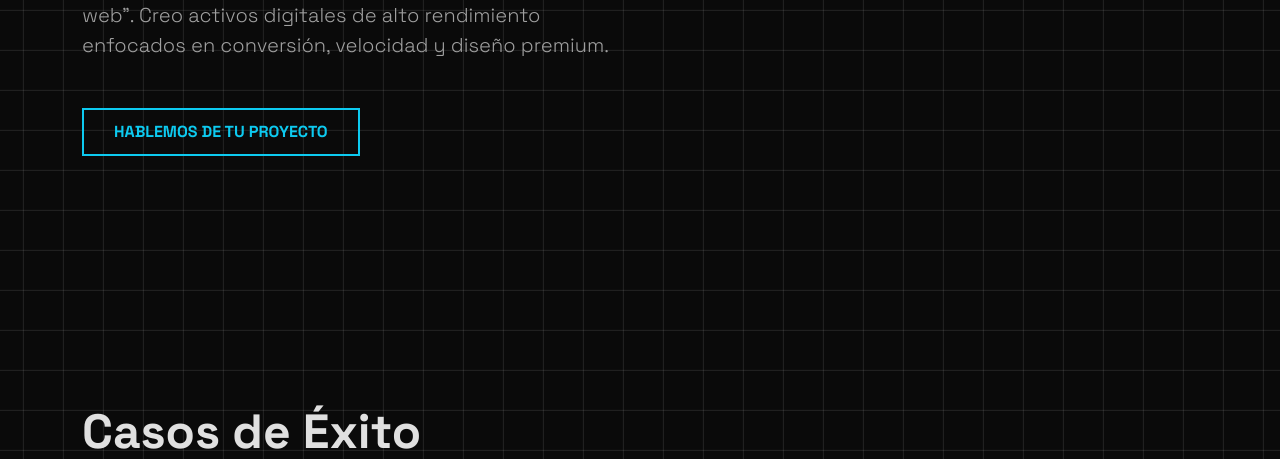
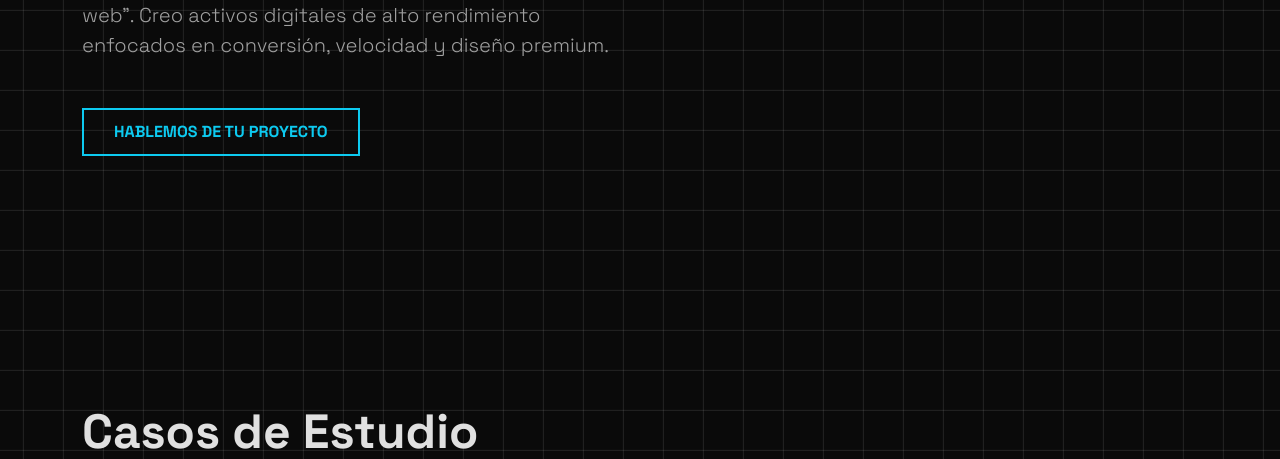
Before and after one commit to Sebsatian2025/propuestadeconcepto, a plain HTML site: page index.html in a window 1280 px wide. Shown: the part 493-952 px from the top of the page. Drawn offline with nearby package versions, Linux system fonts and the light colour scheme.

Commit message:
Update index.html

```diff
--- a/index.html
+++ b/index.html
@@ -34,7 +34,7 @@
     <div class="container py-5">
       <div class="d-flex justify-content-between align-items-end mb-5">
         <div>
-          <h2 class="display-5 fw-bold" style="color:var(--text-main);">Casos de Éxito</h2>
+          <h2 class="display-5 fw-bold" style="color:var(--text-main);">Casos de Estudio</h2>
           <p class="mb-0 text-secondary-custom">Rediseños de concepto y optimización de rendimiento.</p>
         </div>
         <div class="text-end d-none d-md-block">
```
